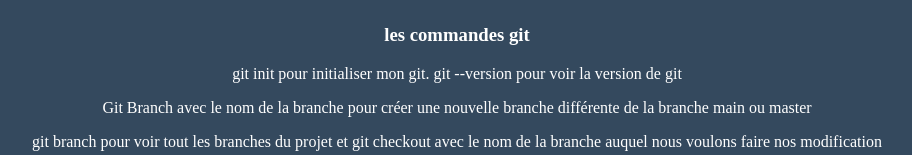
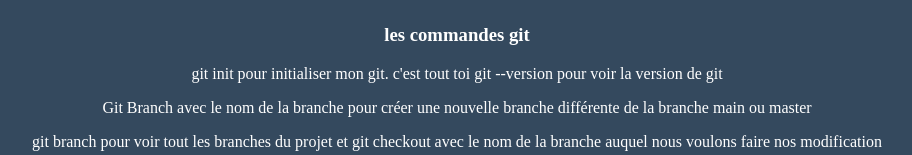
Before and after one commit to SylnavyVcode/SVcode1, a plain HTML site: page index.html in a window 1280 px wide. Shown: the part 191-346 px from the top of the page, without its empty margins (191-1103 px from the left). Drawn offline with Linux system fonts and the light colour scheme.

Commit message:
p modifié

```diff
--- a/index.html
+++ b/index.html
@@ -11,7 +11,7 @@
     <h1>Apprentissage Git</h1>
     <h2>LEVEL 1</h2>
     <h3>les commandes git</h3>
-    <p>git init pour initialiser mon git. git --version pour voir la version de git</p>
+    <p>git init pour initialiser mon git. c'est tout toi git --version pour voir la version de git</p>
     <p>Git Branch avec le nom de la branche pour créer une nouvelle branche différente de la branche main ou master</p>
     <p>git branch pour voir tout les branches du projet et git checkout avec le nom de la branche auquel nous voulons faire nos modification</p>
 </body>
```
